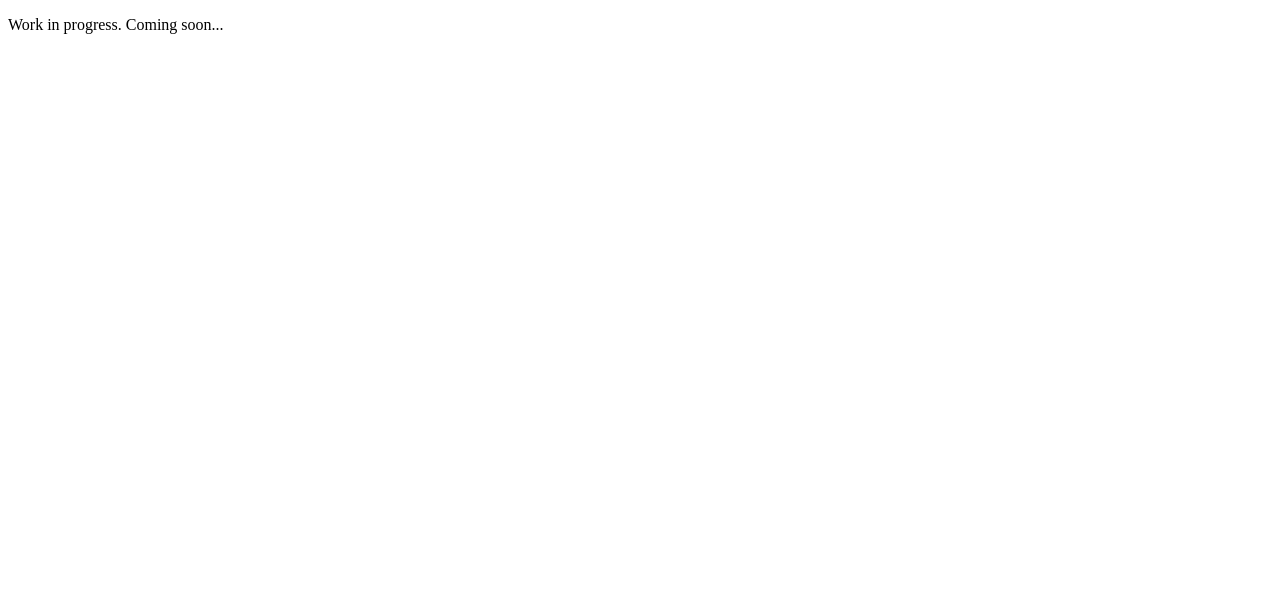
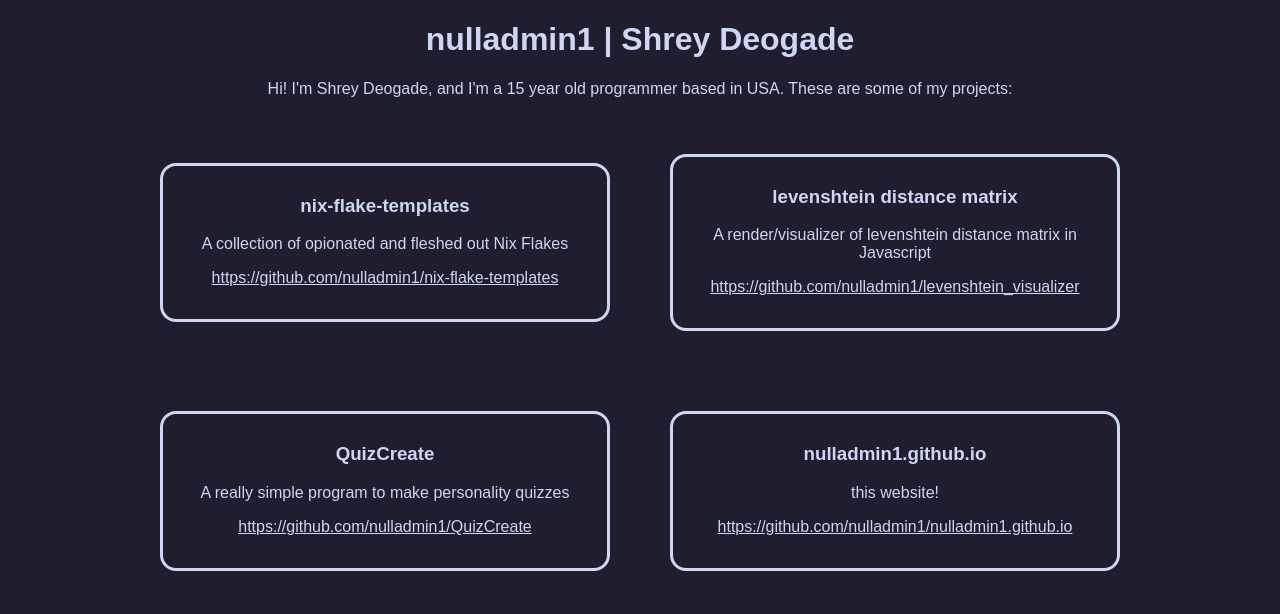
Before and after one commit to nulladmin1/nulladmin1.github.io, a plain HTML site: page index.html in a window 1280 px wide. Drawn offline with Linux system fonts and the light colour scheme; a web font is replaced by a local one.

Commit message:
Finish tiles layout for projects

```diff
--- a/index.html
+++ b/index.html
@@ -1,9 +1,39 @@
 <!DOCTYPE html>
-<html>
-  <head>
-    <title>My GitHub Page</title>
-  </head>
-  <body>
-    <p>Work in progress. Coming soon...</p>
-  </body>
+<html lang="en">
+<head>
+  <meta charset="UTF-8">
+  <meta name="viewport" content="width=device-width, initial-scale=1.0">
+  <title>nulladmin1</title>
+
+  <link rel="stylesheet" type="text/css" href="styles.css" />
+  <link href="https://fonts.googleapis.com/css2?family=Sour+Gummy:ital,wght@0,100..900;1,100..900&display=swap" rel="stylesheet">
+</head>
+<body>
+  <h1><code>nulladmin1</code> | Shrey Deogade</h1>
+  <p>Hi! I'm Shrey Deogade, and I'm a 15 year old programmer based in USA. These are some of my projects: </p>
+  <div class="projects-container">
+    <div class="projects">
+      <h3>nix-flake-templates</h3>
+      <p>A collection of opionated and fleshed out Nix Flakes</p>
+      <a href="https://github.com/nulladmin1/nix-flake-templates">https://github.com/nulladmin1/nix-flake-templates</a>
+    </div>
+    <div class="projects">
+      <h3>levenshtein distance matrix</h3>
+      <p>A render/visualizer of levenshtein distance matrix in Javascript</p>
+      <a href="https://github.com/nulladmin1/levenshtein_visualizer">https://github.com/nulladmin1/levenshtein_visualizer</a>
+    </div>
+  </div>
+  <div class="projects-container">
+    <div class="projects">
+      <h3>QuizCreate</h3>
+      <p>A really simple program to make personality quizzes</p>
+      <a href="https://github.com/nulladmin1/QuizCreate">https://github.com/nulladmin1/QuizCreate</a>
+    </div>
+    <div class="projects">
+      <h3>nulladmin1.github.io</h3>
+      <p>this website!</p>
+      <a href="https://github.com/nulladmin1/nulladmin1.github.io">https://github.com/nulladmin1/nulladmin1.github.io</a>
+    </div>
+  </div>
+</body>
 </html>
--- /dev/null
+++ b/styles.css
@@ -0,0 +1,36 @@
+* {
+    font-family: 'Sour Gummy', sans-serif;
+    box-sizing: border-box;
+    text-align: center;
+    color: #cdd6f4;
+}
+body {
+    background-color: #1e1e2e;
+}
+
+div {
+    text-align: center;
+    justify-content: center;
+    align-items: center;
+}
+
+.projects-container {
+    display: flex;
+    justify-content: center;
+    align-items: center;
+    gap: 20px;
+    margin: 0 auto;
+    padding: 20px;
+    max-width: 90vw;
+}
+
+.projects {
+    height: auto;
+    width: 450px;
+    border: #cdd6f4 solid;
+    border-radius: 1em;
+    padding: 32px;
+    padding-top: 10px;
+    margin: 20px;
+    word-wrap: break-word;
+}
```
